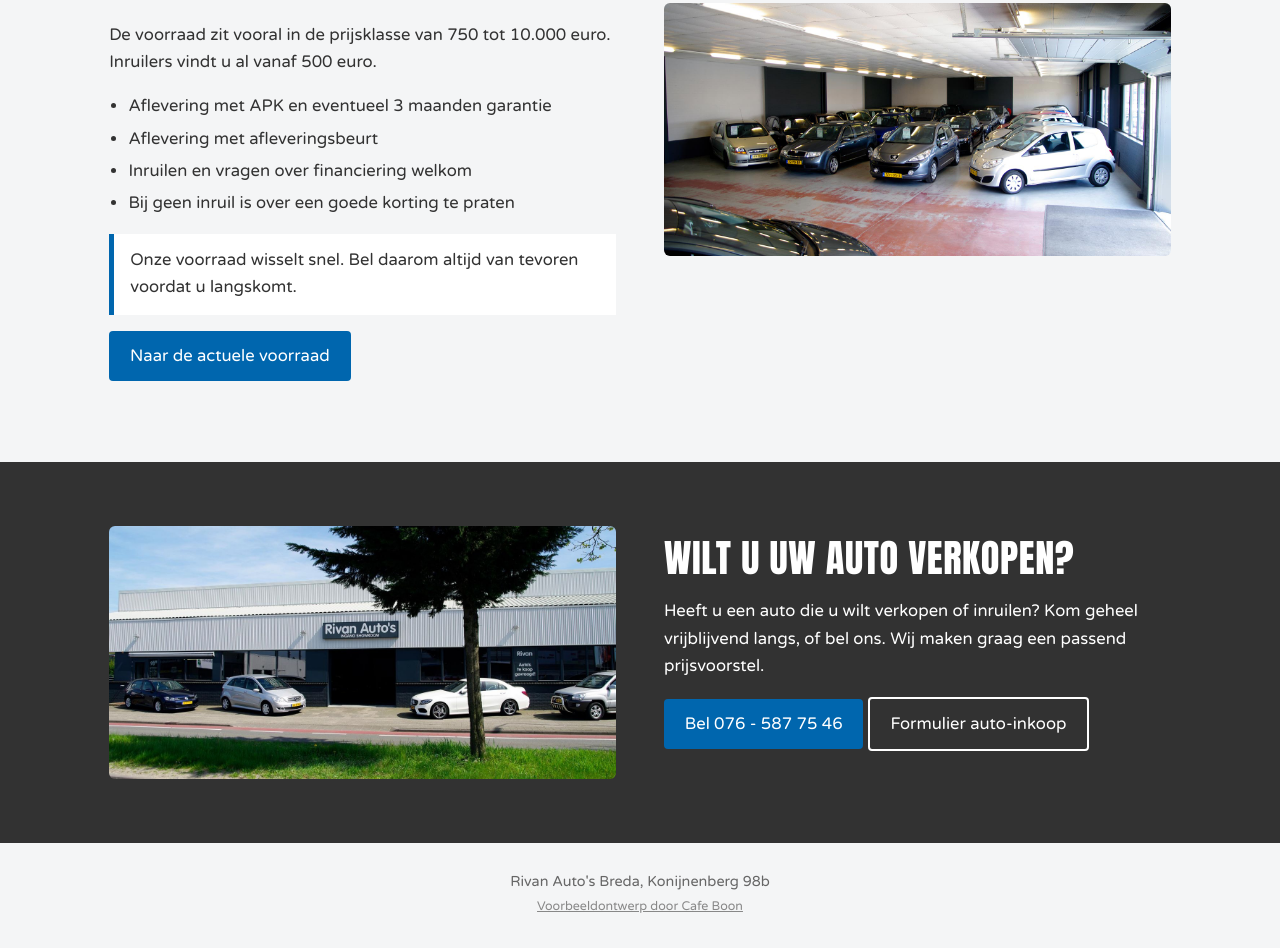
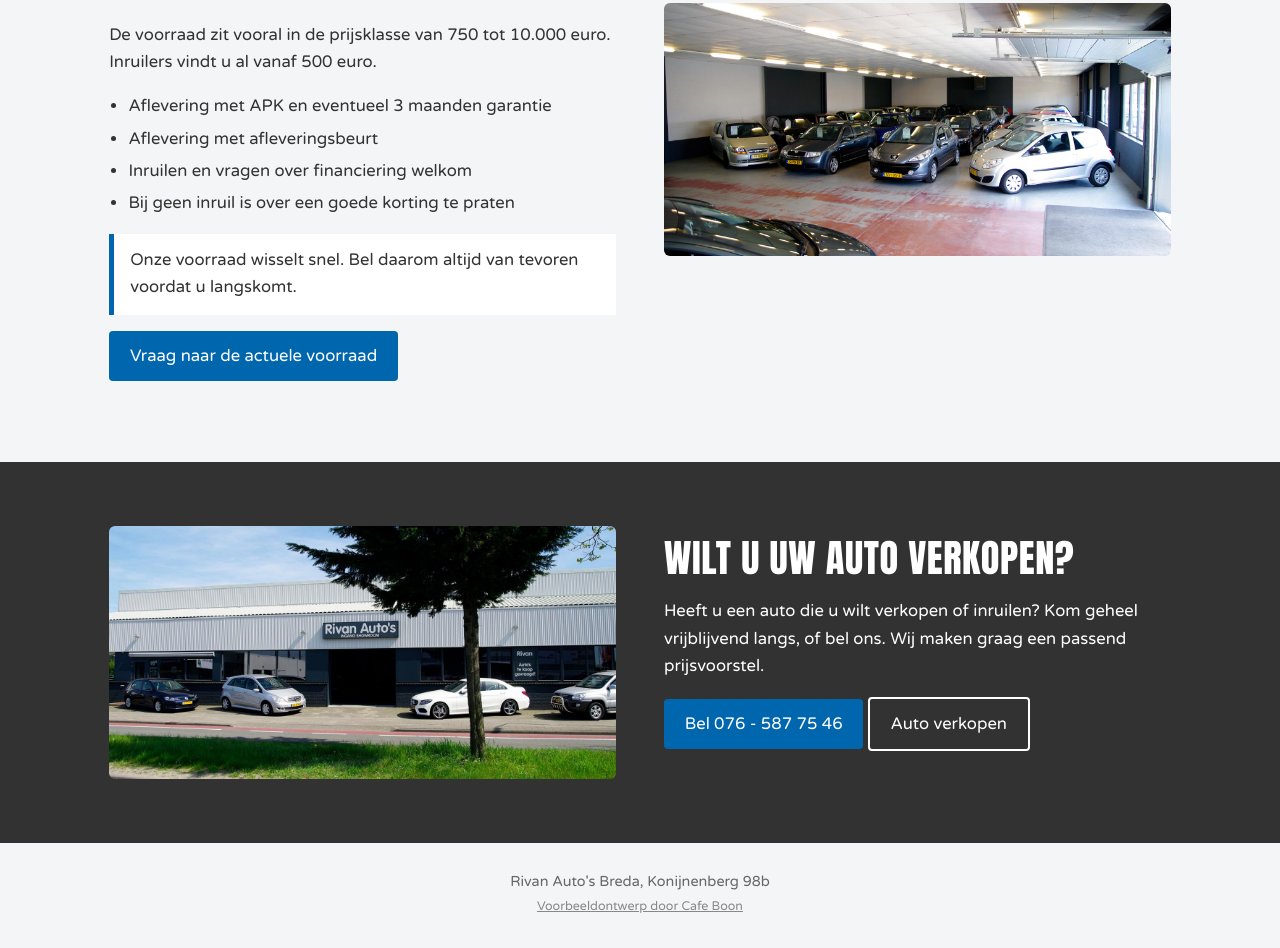
Before and after one commit to SebastiaanBoon/rivanautos, a plain HTML site: page aanbod.html in a window 1280 px wide. Shown: the part 359-1307 px from the top of the page. Drawn offline with Linux system fonts and the light colour scheme.

Commit message:
Links naar externe websites vervangen door eigen pagina's

```diff
--- a/aanbod.html
+++ b/aanbod.html
@@ -35,7 +35,7 @@
 <li>Bij geen inruil is over een goede korting te praten</li>
 </ul>
 <p class="warn">Onze voorraad wisselt snel. Bel daarom altijd van tevoren voordat u langskomt.</p>
-<p><a class="btn" href="https://www.rivanautos.nl/occasions/">Naar de actuele voorraad</a></p>
+<p><a class="btn" href="contact.html">Vraag naar de actuele voorraad</a></p>
 </div>
 <img alt="Overdekte showroom met occasions" src="images/showroom.jpg"/>
 </section>
@@ -45,7 +45,7 @@
 <div>
 <h2>Wilt u uw auto verkopen?</h2>
 <p>Heeft u een auto die u wilt verkopen of inruilen? Kom geheel vrijblijvend langs, of bel ons. Wij maken graag een passend prijsvoorstel.</p>
-<p><a class="btn" href="tel:+31765877546">Bel 076 - 587 75 46</a> <a class="btn ghost" href="https://www.rivanautos.nl/auto-inkoop/">Formulier auto-inkoop</a></p>
+<p><a class="btn" href="tel:+31765877546">Bel 076 - 587 75 46</a> <a class="btn ghost" href="contact.html">Auto verkopen</a></p>
 </div>
 </div>
 </section>
```
Also changed, not shown: index.html (+2 -2 lines).
